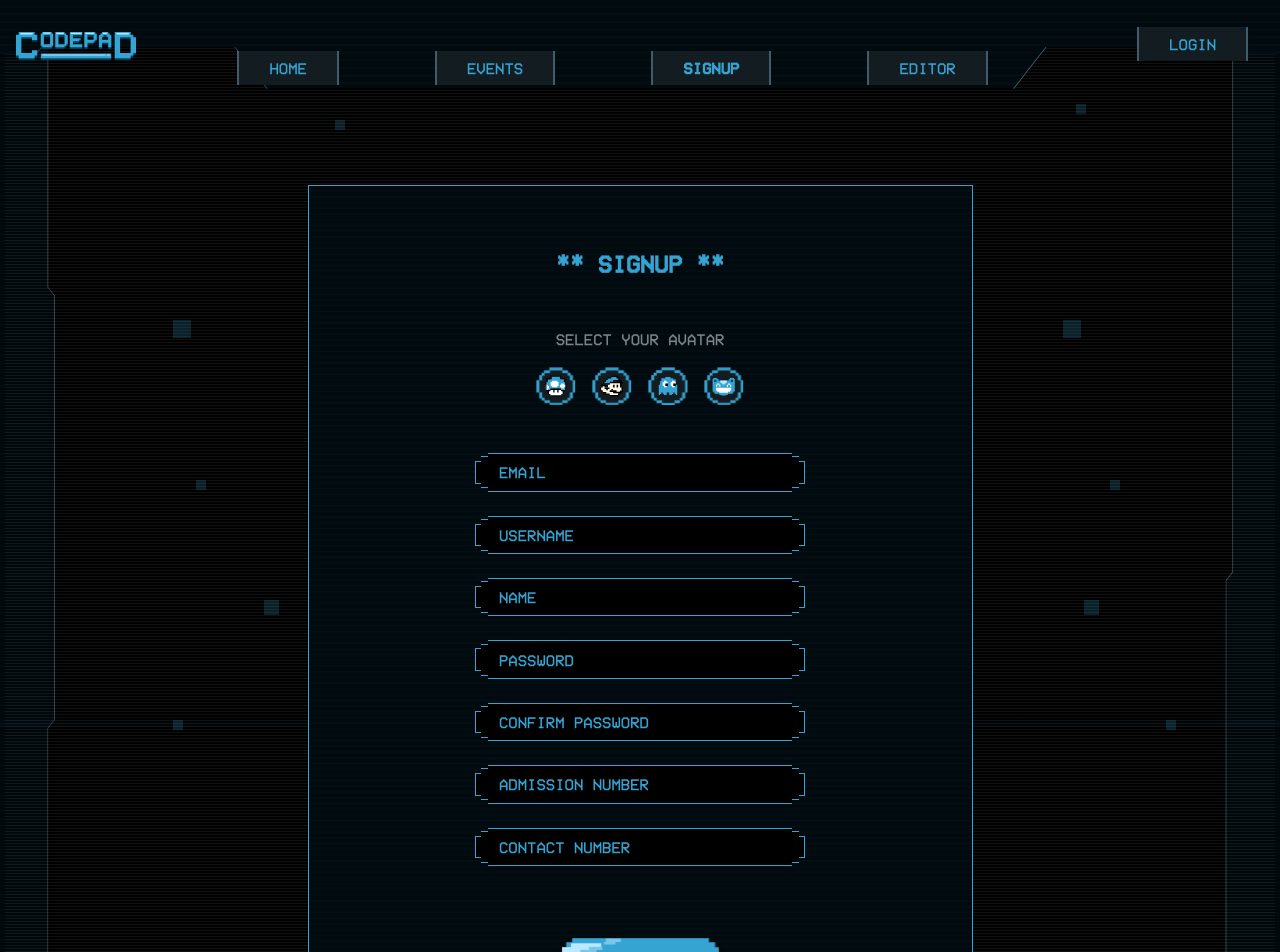
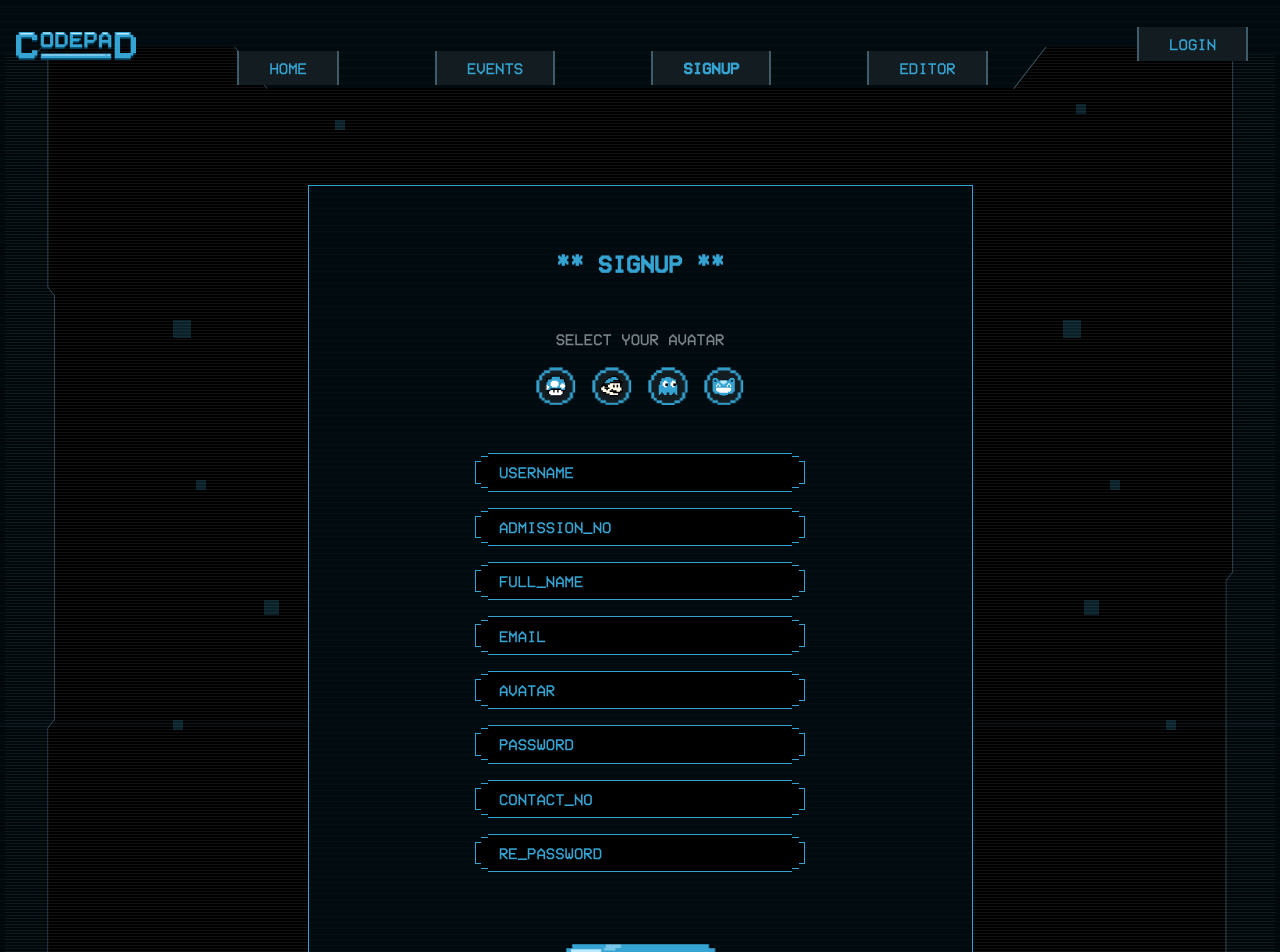
Before and after one commit to OjusWiZard/Code-Pad, a React (Create React App) app in the folder client/: page /signup in a window 1280 px wide. Shown: the top 952 px of the page. Built offline with nearby package versions, Linux system fonts and the light colour scheme.

Commit message:
setup the signup form

```diff
--- a/client/src/App.css
+++ b/client/src/App.css
@@ -59,6 +59,7 @@ body {
 /* Placeholder */
 ::placeholder {
   color: var(--primaryColor);
+  text-transform: uppercase;
 }
 
 /* Font Family */
--- a/client/src/components/auth/signup/SignUp.jsx
+++ b/client/src/components/auth/signup/SignUp.jsx
@@ -12,7 +12,19 @@ import "./signup.css";
 
 function SignUp() {
   const { openModal, errorMessage } = useContext(ModalContext);
+  // const [a, seta] = useState(0);
+  let a = 0;
   const history = useHistory();
+  const arrFields = [
+    "username",
+    "admission_no",
+    "full_name",
+    "email",
+    "avatar",
+    "password",
+    "contact_no",
+    "re_password",
+  ];
   const initialState = {
     username: "",
     admission_no: "",
@@ -55,7 +67,6 @@ function SignUp() {
                 <p className="font-vcr font-lightGrey text-center mt-5">
                   SELECT YOUR AVATAR
                 </p>
-                {console.log(errorMessage)}
                 <div className="d-flex justify-content-center mt-3 avatar-container">
                   <img
                     width="40px"
@@ -95,7 +106,7 @@ function SignUp() {
                   />
                 </div>
                 <form action="" className="mt-5 px-lg-5 mx-lg-5 px-3">
-                  {errorMessage.map((err) => (
+                  {arrFields.map((field) => (
                     <div className="mt-3">
                       <div className="input-group">
                         <div className="pixel-input-wrapper">
@@ -104,146 +115,23 @@ function SignUp() {
                             <input
                               required
                               onChange={handleChange}
-                              name="email"
-                              value={formData.email}
-                              type="email"
+                              name={field}
+                              value={formData.field}
+                              type="text"
                               className="font-vcr font-blue"
-                              placeholder="EMAIL"
+                              placeholder={field}
                             />
                           </div>
                         </div>
                       </div>
-                      <div className="text-muted font-vcr font-14 pl-3">
-                        {err}
-                      </div>
+                      {Object.keys(errorMessage)[a++] === field && (
+                        <div className="font-vcr font-14 pl-3 text-muted">
+                          {Object.values(errorMessage)[a++]}
+                          {/* {seta((prevState) => prevState + 1)} */}
+                        </div>
+                      )}
                     </div>
                   ))}
-                  <div className="mt-4">
-                    <div className="input-group">
-                      <div className="pixel-input-wrapper">
-                        <span></span>
-                        <div className="pixel-input w-100">
-                          <input
-                            required
-                            onChange={handleChange}
-                            name="email"
-                            value={formData.email}
-                            type="email"
-                            className="font-vcr font-blue"
-                            placeholder="EMAIL"
-                          />
-                        </div>
-                      </div>
-                    </div>
-                  </div>
-                  <div className="mt-4">
-                    <div className="input-group">
-                      <div className="pixel-input-wrapper">
-                        <span></span>
-                        <div className="pixel-input w-100">
-                          <input
-                            required
-                            onChange={handleChange}
-                            name="username"
-                            value={formData.username}
-                            type="text"
-                            className="font-vcr font-blue"
-                            placeholder="USERNAME"
-                          />
-                        </div>
-                      </div>
-                    </div>
-                  </div>
-                  <div className="mt-4">
-                    <div className="input-group">
-                      <div className="pixel-input-wrapper">
-                        <span></span>
-                        <div className="pixel-input w-100">
-                          <input
-                            required
-                            onChange={handleChange}
-                            name="full_name"
-                            value={formData.full_name}
-                            type="text"
-                            className="font-vcr font-blue"
-                            placeholder="NAME"
-                          />
-                        </div>
-                      </div>
-                    </div>
-                  </div>
-                  <div className="mt-4">
-                    <div className="input-group">
-                      <div className="pixel-input-wrapper">
-                        <span></span>
-                        <div className="pixel-input w-100">
-                          <input
-                            required
-                            onChange={handleChange}
-                            value={formData.password}
-                            name="password"
-                            type="password"
-                            className="font-vcr font-blue"
-                            placeholder="PASSWORD"
-                          />
-                        </div>
-                      </div>
-                    </div>
-                  </div>
-                  <div className="mt-4">
-                    <div className="input-group">
-                      <div className="pixel-input-wrapper">
-                        <span></span>
-                        <div className="pixel-input w-100">
-                          <input
-                            required
-                            onChange={handleChange}
-                            value={formData.re_password}
-                            name="re_password"
-                            type="password"
-                            className="font-vcr font-blue"
-                            placeholder="CONFIRM PASSWORD"
-                          />
-                        </div>
-                      </div>
-                    </div>
-                  </div>
-                  <div className="mt-4">
-                    <div className="input-group">
-                      <div className="pixel-input-wrapper">
-                        <span></span>
-                        <div className="pixel-input w-100">
-                          <input
-                            required
-                            type="text"
-                            onChange={handleChange}
-                            value={formData.admission_no}
-                            name="admission_no"
-                            className="font-vcr font-blue"
-                            placeholder="ADMISSION NUMBER"
-                          />
-                        </div>
-                      </div>
-                    </div>
-                  </div>
-                  <div className="mt-4">
-                    <div className="input-group">
-                      <div className="pixel-input-wrapper">
-                        <span></span>
-                        <div className="pixel-input w-100">
-                          <input
-                            required
-                            onChange={handleChange}
-                            name="contact_no"
-                            value={formData.contact_no}
-                            type="text"
-                            className="font-vcr font-blue"
-                            placeholder="CONTACT NUMBER"
-                          />
-                        </div>
-                      </div>
-                    </div>
-                  </div>
                   <div
                     className="mt-5 text-center button-hover"
                     onClick={(e) => {
--- a/client/src/context/context.js
+++ b/client/src/context/context.js
@@ -5,15 +5,13 @@ export const ModalContext = React.createContext();
 export function ModalProvider({ children }) {
   const [state, setState] = useState({
     modalOpen: false,
-    errorMessage: [],
+    errorMessage: {},
   });
-  const openModal = (err) => {
-    console.log(err);
-    const errVal = Object.values(err);
-    const errKey = Object.keys(err);
+  const openModal = (e) => {
+    console.log(e);
     setState((prevState) => ({
       ...prevState,
-      errorMessage: [...errVal, ...errKey],
+      errorMessage:Object.assign({}, e),
     }));
   };
   const closeModal = () => {
```
